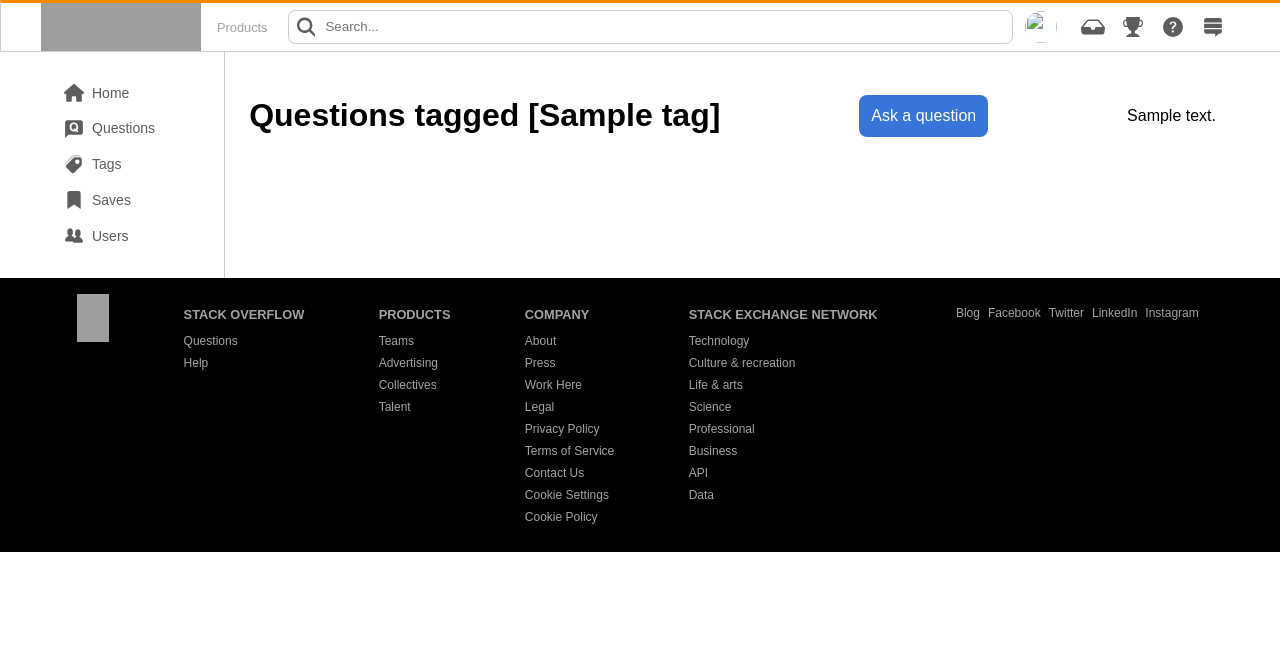
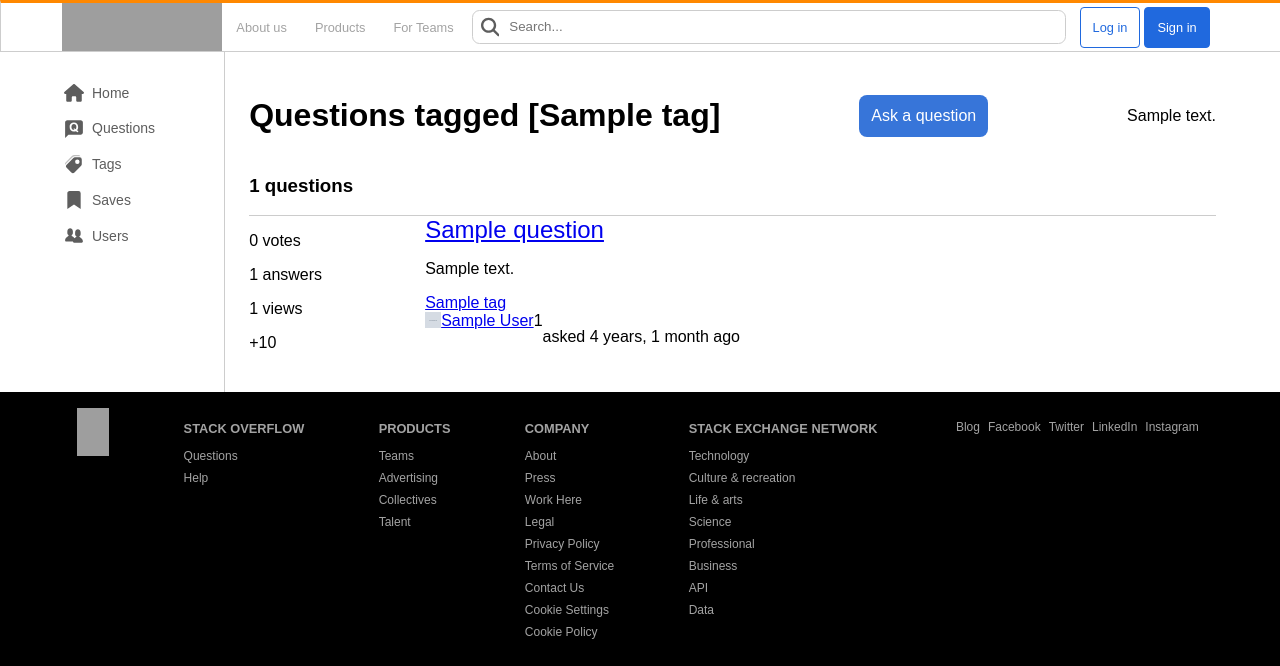
Before and after one commit to NarlaGowthamSaiManikanta/Stack-Overflow-Clone, a Django app: a page that uses questions/templates/questions/tagged.html in a window 1280 px wide. Shown: the top 666 px of the page. Run offline with Django 4.2, Linux system fonts and the light colour scheme; tables that the repository leaves empty hold one stand-in row (values such as "Sample post"); grey boxes marked "Sample" are stand-in pictures; some libraries are stand-ins or nearby versions; grey boxes are pictures that could not be loaded.

Commit message:
Tagged Page

```diff
--- a/questions/models.py
+++ b/questions/models.py
@@ -19,7 +19,7 @@
                                                               'Body requires minimum 220 characters.')])
     posted_date = models.DateTimeField(auto_now_add=True)
     modified_date = models.DateTimeField(auto_now_add=True)
-    bounty_amount = models.IntegerField(default=0)
+    bounty_amount = models.IntegerField(default=0, blank=True)
     saved_by = models.ManyToManyField(User, related_name='question_save', blank=True)
     up_votes = models.ManyToManyField(User, related_name='up_votes', blank=True)
     down_votes = models.ManyToManyField(User, related_name='down_votes', blank=True)
--- a/questions/static/questions/styles/tagged-styles.css
+++ b/questions/static/questions/styles/tagged-styles.css
@@ -19,3 +19,27 @@
     text-decoration: none;
     text-align: center;
 }
+
+.questions-container-header {
+    border-bottom-style: solid;
+    border-bottom-width: 1px;
+    border-bottom-color: #cccccc;
+}
+
+.question-info {
+    display: flex;
+}
+
+.question-details {
+    width: 10rem;
+    margin-right: 1rem;
+}
+
+.question-title {
+    font-size: 1.5rem;
+}
+
+.question-author-details {
+    display: flex;
+    justify-content: space-around;
+}
--- a/questions/templates/questions/tagged.html
+++ b/questions/templates/questions/tagged.html
@@ -19,4 +19,36 @@
     <a href="{% url 'questions:ask' %}" class="ask-btn">Ask a question</a>
     <p>{{tag.description}}</p>
 </div>
+<div class="questions-container">
+    <div class="questions-container-header">
+        <h3>{{questions.count}} questions</h3>
+    </div>
+    {% for question in questions %}
+    <div class="question-info">
+        <div class="question-details">
+            <p class="question-votes">{{question.get_votes}} votes</p>
+            <p class="question-answers-count">{{question.answer_set.count}} answers</p>
+            <p class="question-views">{{ question.visit_set.count }} views</p>
+            {% if question.bounty_amount > 0 %}
+            <p class = "question-bounty">+{{question.bounty_amount}}</p>
+            {% endif %}
+        </div>
+        <div class="question">
+            <a href="{% url 'questions:question_view' question.id %}" class="question-title">{{ question.title }}</a>
+            <p>{{ question.content }}</p>
+            <div class="question-tags">
+                {% for tag in question.tags.all %}
+                <a href="{% url 'questions:tagged_questions' tag.name %}" class="tags">{{tag.name}}</a>
+                {% endfor %}
+            </div>
+            <div class="question-author-details">
+                <img src="{{question.user.profile_pic.url}}" class="author-profile-pic" height="16" width="16">
+                <a href="{% url 'user:profile' question.user.id %}" class="question-author">{{question.user.name}}</a>
+                <label class="author-reputation">{{ question.user.reputation }}</label>
+                <p class="asked-time">asked {{ question.posted_date|naturaltime }}</p>
+            </div>
+        </div>
+    </div>
+    {% endfor %}
+</div>
 {% endblock content-container %}
--- a/questions/views.py
+++ b/questions/views.py
@@ -96,7 +96,7 @@
             question.save()
             review_form.save_m2m()
 
-            return HttpResponse('Question Asked')
+            return redirect('questions:question_view', question.id)
         else:
             if request.POST.get('content') is not None:
                 review_form = ReviewForm(request.POST)
@@ -188,12 +188,19 @@
 
 
 def tagged_questions(request, tag):
+    base_html = 'user/base-no-login.html'
     if request.user.is_authenticated:
-        base_html = 'questions/tagged.html'
+        base_html = 'user/base.html'
+
+    try:
+        Tag.objects.get(name=tag)
+    except Tag.DoesNotExist:
+        return HttpResponse(status=404)
+
     questions = Question.objects.filter(tags__name=tag)
-    get_object_or_404(questions)
+
     return render(request, 'questions/tagged.html', {
-        'base_html': 'user/base.html',
+        'base_html': base_html,
         'questions': questions,
         'tag': Tag.objects.get(name=tag),
     })
```
Also changed, not shown: questions/static/questions/styles/question-view-styles.css (+8 -8 lines).
